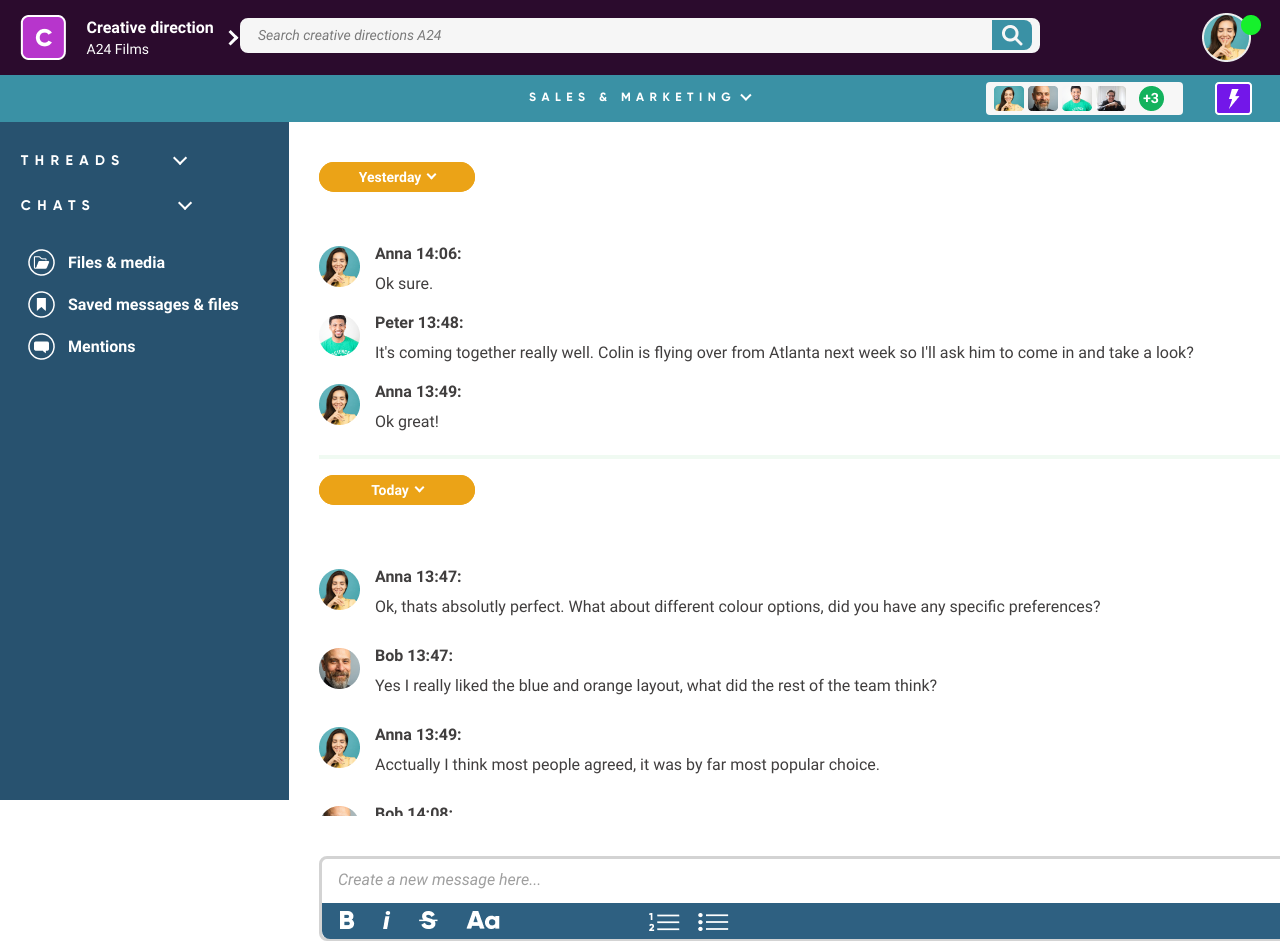
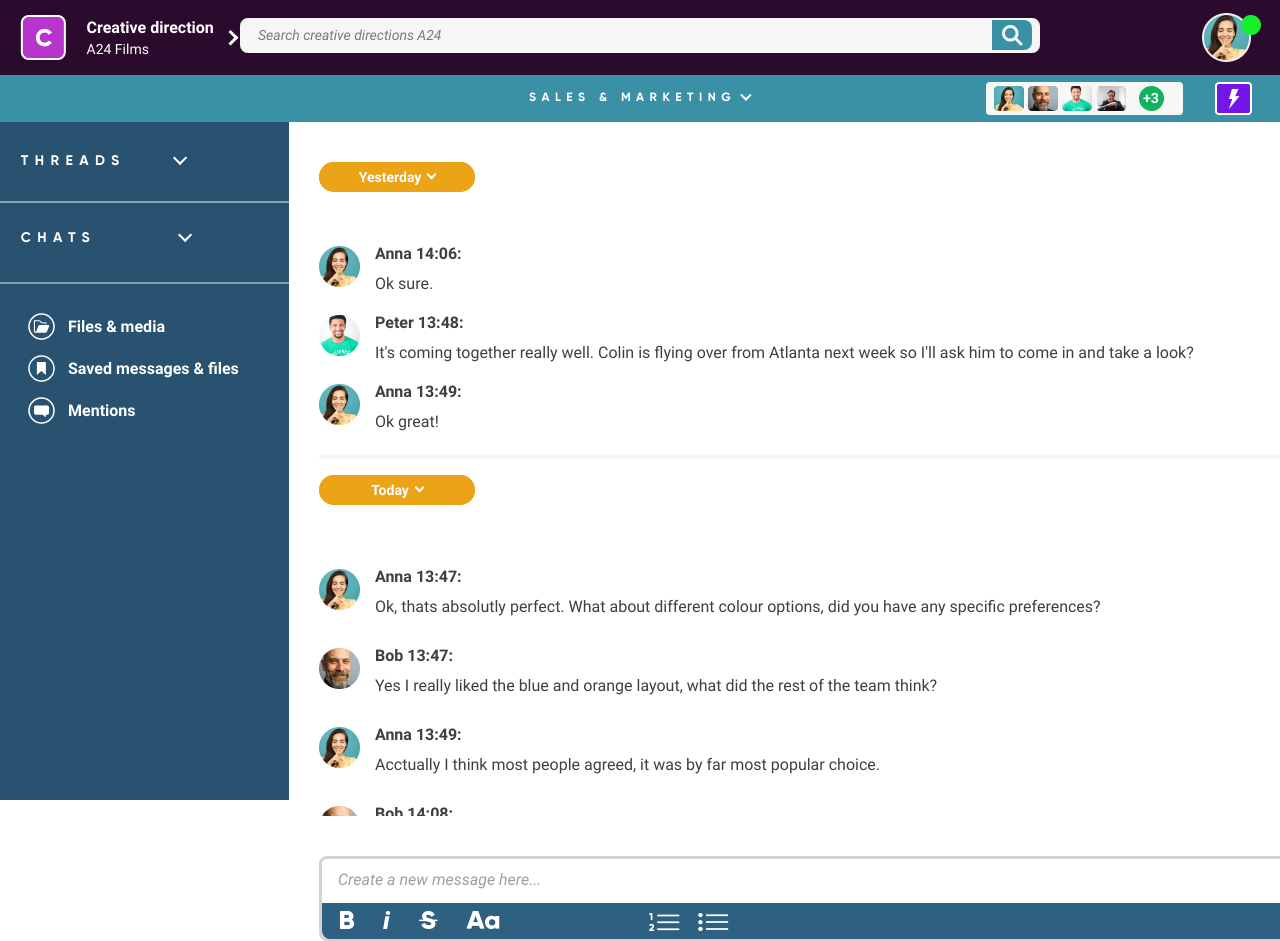
Before and after one commit to Maja18/SportClub, a React (Create React App) app in the folder frontend/: page /figma in a window 1280 px wide. Shown: the top 941 px of the page. Built offline with nearby package versions, Linux system fonts and the light colour scheme.

Commit message:
[FeatureUpdate] fixed bug in menu dropdown toggle

```diff
--- a/frontend/src/components/Figma/MainMenuBar.tsx
+++ b/frontend/src/components/Figma/MainMenuBar.tsx
@@ -1,7 +1,9 @@
 
 import { useState } from "react";
 import { ChatDropdown } from "../../styled-components/mainMenuBar/chats/ChatDropdown.styled";
+import { ChatLineDevider } from "../../styled-components/mainMenuBar/chats/ChatLineDevider.styled";
 import { Chats } from "../../styled-components/mainMenuBar/chats/Chats.styled";
+import { LineDevider } from "../../styled-components/mainMenuBar/LineDevider.styled";
 import { MenuBar } from "../../styled-components/mainMenuBar/MenuBar.styled";
 import ThreadDropdown from "../../styled-components/mainMenuBar/threads/ThreadDropdown.styled";
 import { Threads } from "../../styled-components/mainMenuBar/threads/Threads.styled";
@@ -23,6 +25,7 @@ const MainMenuBar = (props: any) => {
                 </ThreadDropdown>
             </Threads>
            {showThreadItems ? <ThreadList></ThreadList> : null}
+           {showThreadItems ? null : <LineDevider></LineDevider>}
             {/* Chats */}
             <Chats>
                 <ChatDropdown dropDownOpened ={showChatItems} onClick={() => setShowChatItems(!showChatItems)}>
@@ -31,6 +34,7 @@ const MainMenuBar = (props: any) => {
                 </ChatDropdown>
             </Chats>
             {showChatItems ? <ChatList></ChatList> : null}
+            {showChatItems ? null : <ChatLineDevider></ChatLineDevider>}
             {/* Files & Media */}
             <FilesMedia></FilesMedia>
         </MenuBar>
--- a/frontend/src/components/Figma/ThreadMenuItems.tsx
+++ b/frontend/src/components/Figma/ThreadMenuItems.tsx
@@ -6,7 +6,6 @@ import ThreadMenuItem from "../../styled-components/mainMenuBar/threads/ThreadMe
 import {ThreadMenuItemsDiv} from "../../styled-components/mainMenuBar/threads/ThreadMenuItemsDiv.styled";
 
 const ThreadMenuItems = (props: any) => {
-    // border bottom i padding za razmak
     return(
         <ThreadMenuItemsDiv>
             <ThreadMenuItem>
--- a/frontend/src/styled-components/mainMenuBar/LineDevider.styled.ts
+++ b/frontend/src/styled-components/mainMenuBar/LineDevider.styled.ts
@@ -1,14 +1,14 @@
 import styled from 'styled-components';
 
-export const LineDevider = styled.hr<{dropDownOpened: boolean}>`
+export const LineDevider = styled.div`
     width: 289px;
     height: 0px;
 
     position: relative;
-    top: ${props => props.dropDownOpened ? '0px' : '10px;'};
+    top:0px;
 
-    mix-blend-mode: lighten;
-    border: 2px solid rgba(255, 255, 255, 0.45);
+    //mix-blend-mode: lighten;
+    border: 1px solid rgba(255, 255, 255, 0.45);
 
     /* Inside auto layout */
 
--- a/frontend/src/styled-components/mainMenuBar/chats/ChatLineDevider.styled.ts
+++ b/frontend/src/styled-components/mainMenuBar/chats/ChatLineDevider.styled.ts
@@ -2,6 +2,6 @@ import styled from 'styled-components';
 import {LineDevider} from '../LineDevider.styled';
 
 export const ChatLineDevider = styled(LineDevider)`
-    top: ${props => props.dropDownOpened ? '0px' : '10px;'};
+
     order: 5;
 `;
```
